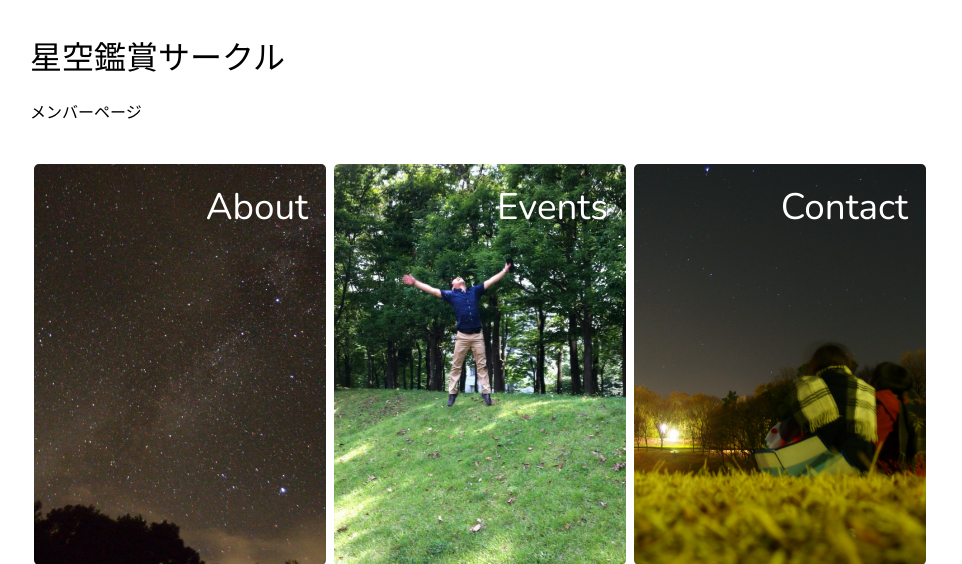
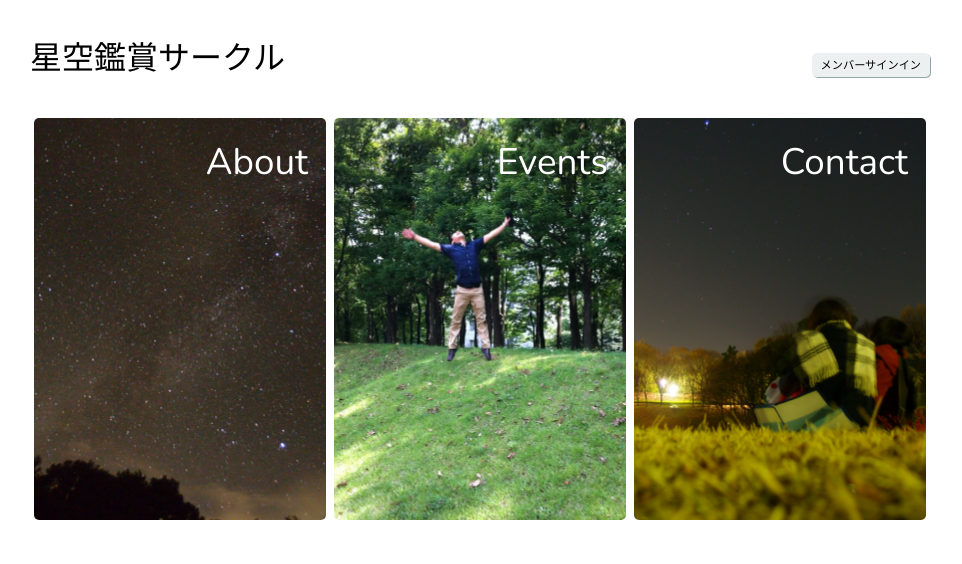
Before and after one commit to hokan-sfc/webpage, a PHP site: page / in a window 1280 px wide. Shown: the top 564 px of the page, without its empty margins (160-1122 px from the left). Run offline with PHP 8.4, Linux system fonts and the light colour scheme; some libraries are stand-ins or nearby versions.

Commit message:
サインインボタンのレイアウトを実装

```diff
--- a/index.css
+++ b/index.css
@@ -5,6 +5,33 @@
     width: 90%;
     max-width: 900px;
     margin: 2em auto 0 auto;
+}
+
+/*
+ * Header
+ */
+#main>header {
+    display: table;
+    table-layout: fixed;
+    width: 100%;
+}
+#main>header>* {
+    display: table-cell;
+}
+#main>header>nav {
+    text-align: right;
+    vertical-align: center;
+}
+#main>header>nav>a {
+    font-size: 0.7em;
+    padding: 0.5em 0.8em;
+    background-color: #ecf0f1;
+    box-shadow: 1px 1px 0 0 #95a5a6;
+    border-radius: 5px;
+}
+#main>header>nav>a:hover {
+    background-color: #dce0e1;
+    box-shadow: 1px 1px 0 0 #859596 inset;
 }
 
 /*
--- a/index.html
+++ b/index.html
@@ -29,7 +29,7 @@
 
             <header>
                 <h1>星空鑑賞サークル</h1>
-                <nav><a href="#">メンバーページ</a></nav>
+                <nav><a href="#">メンバーサインイン</a></nav>
             </header>
 
             <section>
```
